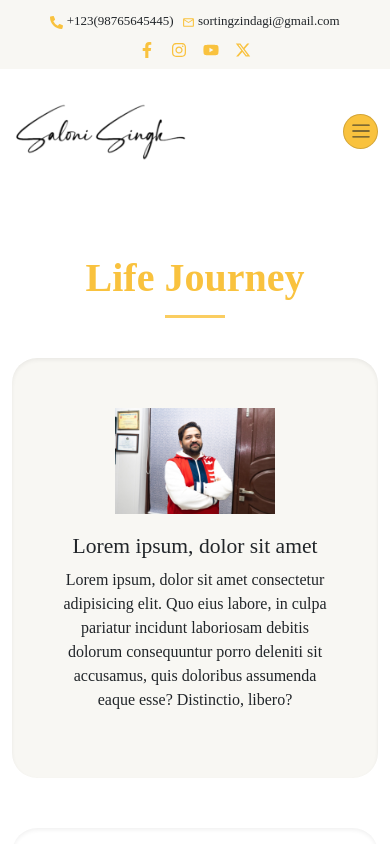
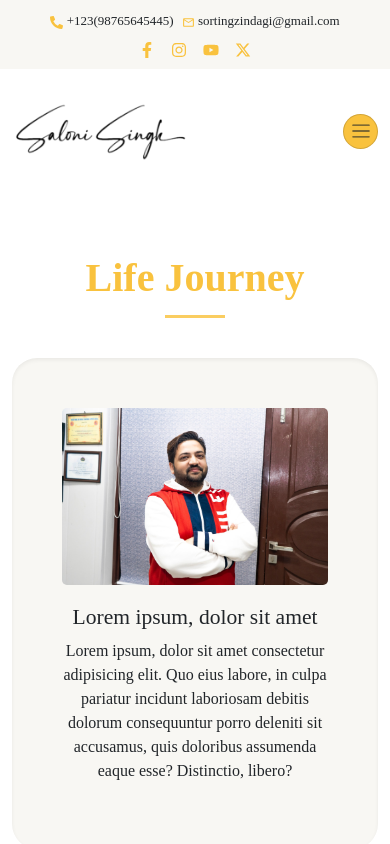
Before and after one commit to Fallen-6121995/astroDeepak, a Next.js app: page /about-us/life-journey in a window 390 px wide. Shown: the top 844 px of the page. Built offline with nearby package versions, Linux system fonts and the light colour scheme; a web font is replaced by a local one.

Commit message:
about page design issue fixed

```diff
--- a/src/app/globals.css
+++ b/src/app/globals.css
@@ -458,6 +458,7 @@ mark {
 .lifeCardImg img {
    width: 100%;
    max-width: 60%;
+   border-radius: 5px;
 }
 .lifeCardImg {
    text-align: center;
@@ -593,7 +594,8 @@ mark {
   max-width: 100%;
   margin-bottom: 20px;
 }
-.aboutMeImg img {
+.aboutMeImg img,
+.lifeCardImg img {
   max-width: 100%;
 }
 .cta-btn {
```
